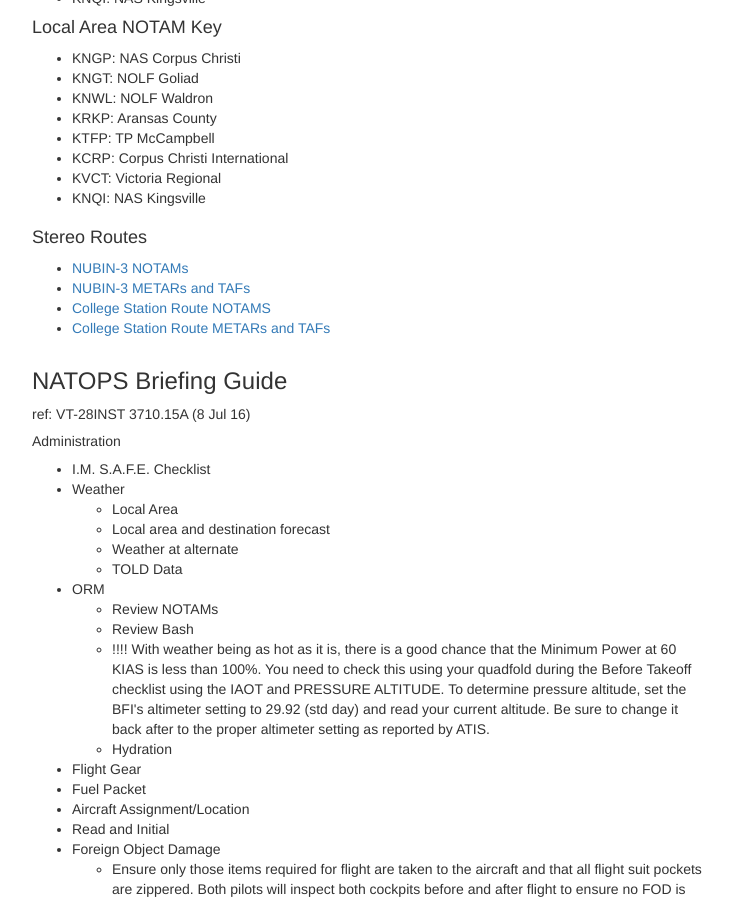
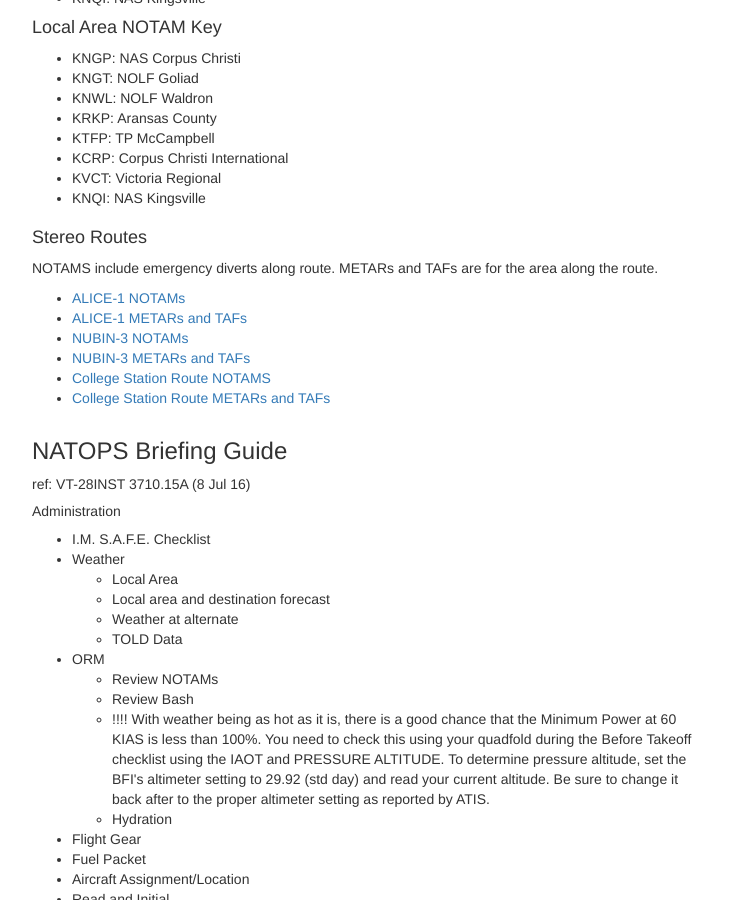
Before and after one commit to courserules/courserules.github.io, a Jekyll site: the page built from brief.html, in a window 1280 px wide and 900 px high, scrolled down 598 px. Shown: the whole window, without its empty margins (23-755 px from the left). Built offline with Jekyll 4.4.1, drawn with Linux system fonts in a browser that asks for light colours.

Commit message:
Added ALICE-1 notams and metars

```diff
--- a/brief.html
+++ b/brief.html
@@ -50,7 +50,10 @@ permalink: /brief/
 
 		<div class="col-xs-12 col-md-7">
 			<h4>Stereo Routes</h4>
+			<p>NOTAMS include emergency diverts along route.  METARs and TAFs are for the area along the route.
 			<ul>
+				<li><a href="https://www.notams.faa.gov/dinsQueryWeb/queryRetrievalMapAction.do?method=displayByICAOs&reportType=RAW&formatType=DOMESTIC&retrieveLocId=kngp+kali+kcrp+knqi+knwl+kngw+krbo+knog&actionType=notamRetrievalByICAOs" target="_blank">ALICE-1 NOTAMs</a></li>
+				<li><a href="http://www.aviationweather.gov/adds/metars?station_ids=kngp+kcrp+kali+knqi+knog&std_trans=standard&chk_metars=on&hoursStr=most+recent+only&chk_tafs=on&submitmet=Submit" target="_blank">ALICE-1 METARs and TAFs</a></li>
 				<li><a href="https://www.notams.faa.gov/dinsQueryWeb/queryRetrievalMapAction.do?method=displayByICAOs&reportType=RAW&formatType=DOMESTIC&retrieveLocId=kngp+kcrp+kpsx+kvct+ktfp+kt69+krkp+kpkv&actionType=notamRetrievalByICAOs" target="_blank">NUBIN-3 NOTAMs</a></li>
 				<li><a href="http://www.aviationweather.gov/adds/metars?station_ids=kngp+ktfp+kcrp+krkp+kpkv+kpsx+kvct&std_trans=standard&chk_metars=on&hoursStr=most+recent+only&chk_tafs=on&submitmet=Submit" target="_blank">NUBIN-3 METARs and TAFs</a></li>
 				<li><a href="https://www.notams.faa.gov/dinsQueryWeb/queryRetrievalMapAction.do?method=displayByICAOs&reportType=RAW&formatType=DOMESTIC&retrieveLocId=KNGP+KVCT+KCLL+KCRP+KZHU+KTFP+KRKP+K26R+KARM+KELA+K11R+KRWV+KLHB&actionType=notamRetrievalByICAOs" target="_blank">College Station Route NOTAMS</a></li>
```
